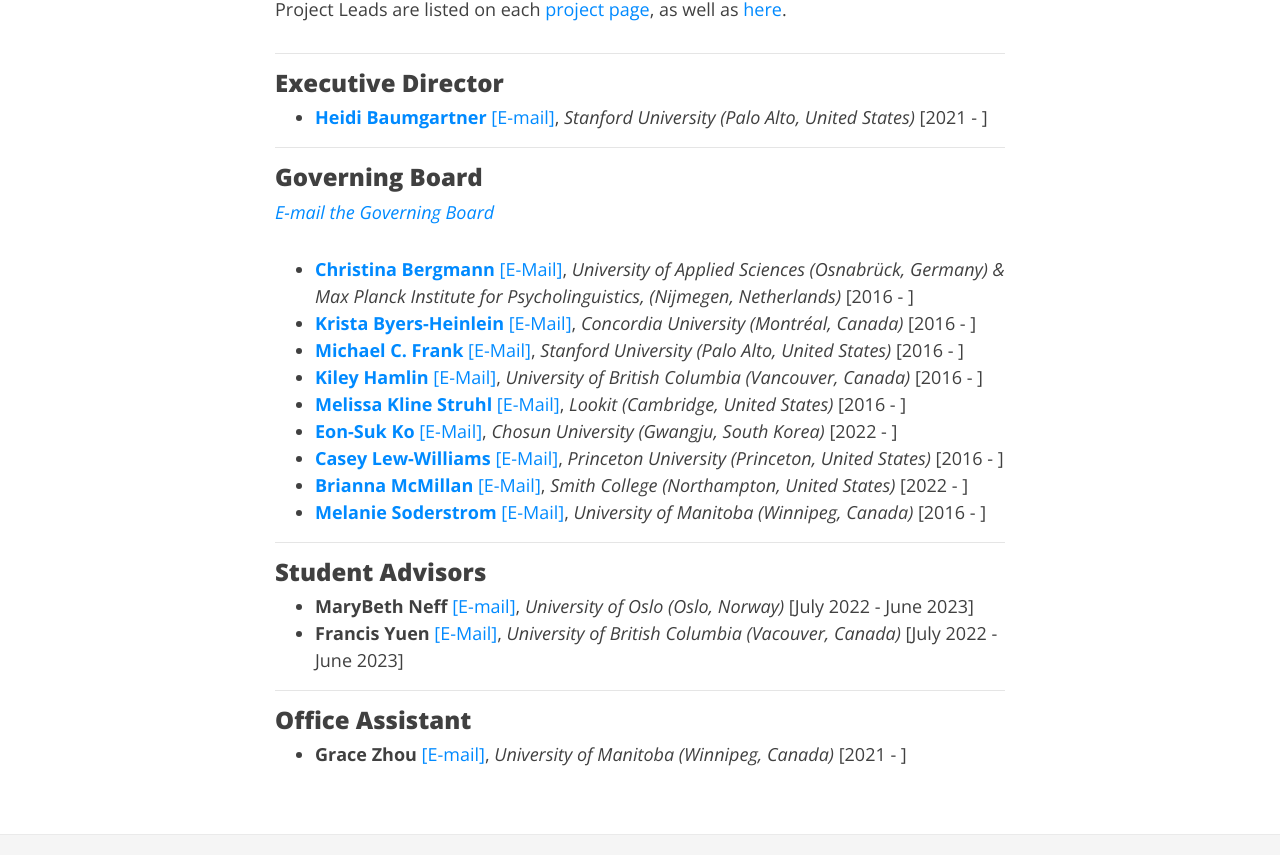
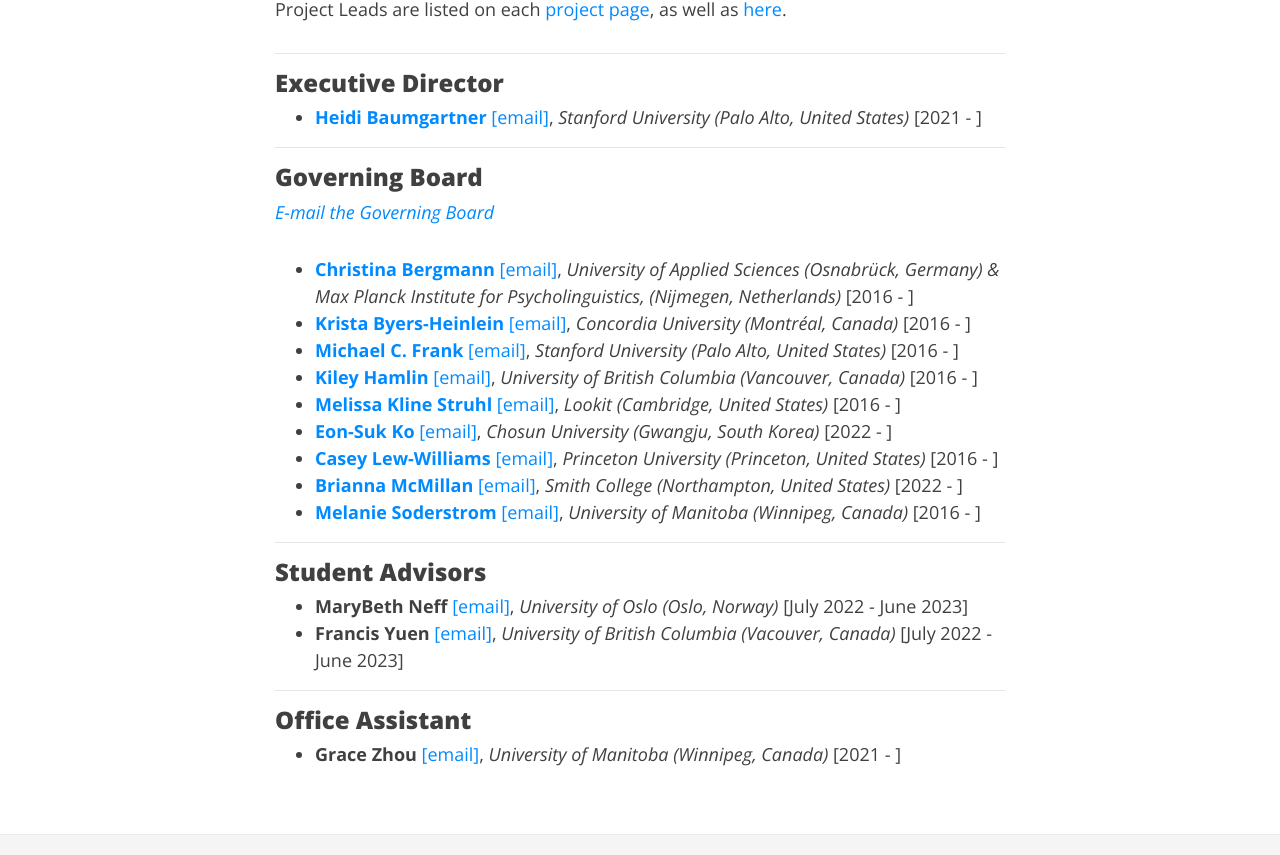
Before and after one commit to manybabies/manybabies.github.io, a Jekyll site: the page built from people.md, in a window 1280 px wide and 1400 px high, scrolled down 1163 px. Shown: the part 298-1153 px from the top of the window. Built offline with Jekyll 4.4.1, drawn with Linux system fonts in a browser that asks for light colours; nearby versions of some CDN libraries; some web fonts are replaced.

Commit message:
Update people.md

```diff
--- a/people.md
+++ b/people.md
@@ -30,29 +30,29 @@
 ***
 ### Executive Director
 
-* [**Heidi Baumgartner**](https://www-csli.stanford.edu/people/baumgartner-heidi) [[E-mail]](mailto:manybabiesconsortium@gmail.com), *Stanford University (Palo Alto, United States)* [2021 - ]
+* [**Heidi Baumgartner**](https://www-csli.stanford.edu/people/baumgartner-heidi) [[email]](mailto:manybabiesconsortium@gmail.com), *Stanford University (Palo Alto, United States)* [2021 - ]
 
 ***
 ### Governing Board
 
 > [E-mail the Governing Board](mailto:manybabies-gb@mailman.stanford.edu)
 
-* [**Christina Bergmann**](https://www.mpi.nl/people/bergmann-christina) [[E-Mail]](chbergma@gmail.com), *University of Applied Sciences (Osnabrück, Germany) & Max Planck Institute for Psycholinguistics, (Nijmegen, Netherlands)* [2016 - ]
-* [**Krista Byers-Heinlein**](https://www.concordia.ca/artsci/psychology/faculty.html?fpid=krista-byers-heinlein) [[E-Mail]](k.byers@concordia.ca), *Concordia University (Montréal, Canada)* [2016 - ]
-* [**Michael C. Frank**](https://web.stanford.edu/~mcfrank/) [[E-Mail]](mcfrank@stanford.edu), *Stanford University (Palo Alto, United States)* [2016 - ]
-* [**Kiley Hamlin**](https://psych.ubc.ca/profile/kiley-hamlin/) [[E-Mail]](kiley.hamlin@psych.ubc.ca), *University of British Columbia (Vancouver, Canada)* [2016 - ]
-* [**Melissa Kline Struhl**](http://www.melissaklinestruhl.com) [[E-Mail]](mekline@mit.edu), *Lookit (Cambridge, United States)* [2016 - ]
-* [**Eon-Suk Ko**](https://sites.google.com/site/eonsuk/) [[E-Mail]](eonsuk@gmail.com), *Chosun University (Gwangju, South Korea)* [2022 - ]
-* [**Casey Lew-Williams**](https://psych.princeton.edu/person/casey-lew-williams) [[E-Mail]](caseylw@princeton.edu), *Princeton University (Princeton, United States)* [2016 - ]
-* [**Brianna McMillan**](https://www.smith.edu/academics/faculty/brianna-mcmillan) [[E-Mail]](bmcmillan@smith.edu), *Smith College (Northampton, United States)* [2022 - ]
-* [**Melanie Soderstrom**](https://home.cc.umanitoba.ca/~soderstr/) [[E-Mail]](m_soderstrom@umanitoba.ca), *University of Manitoba (Winnipeg, Canada)* [2016 - ]
+* [**Christina Bergmann**](https://www.mpi.nl/people/bergmann-christina) [[email]](chbergma@gmail.com), *University of Applied Sciences (Osnabrück, Germany) & Max Planck Institute for Psycholinguistics, (Nijmegen, Netherlands)* [2016 - ]
+* [**Krista Byers-Heinlein**](https://www.concordia.ca/artsci/psychology/faculty.html?fpid=krista-byers-heinlein) [[email]](k.byers@concordia.ca), *Concordia University (Montréal, Canada)* [2016 - ]
+* [**Michael C. Frank**](https://web.stanford.edu/~mcfrank/) [[email]](mcfrank@stanford.edu), *Stanford University (Palo Alto, United States)* [2016 - ]
+* [**Kiley Hamlin**](https://psych.ubc.ca/profile/kiley-hamlin/) [[email]](kiley.hamlin@psych.ubc.ca), *University of British Columbia (Vancouver, Canada)* [2016 - ]
+* [**Melissa Kline Struhl**](http://www.melissaklinestruhl.com) [[email]](mekline@mit.edu), *Lookit (Cambridge, United States)* [2016 - ]
+* [**Eon-Suk Ko**](https://sites.google.com/site/eonsuk/) [[email]](eonsuk@gmail.com), *Chosun University (Gwangju, South Korea)* [2022 - ]
+* [**Casey Lew-Williams**](https://psych.princeton.edu/person/casey-lew-williams) [[email]](caseylw@princeton.edu), *Princeton University (Princeton, United States)* [2016 - ]
+* [**Brianna McMillan**](https://www.smith.edu/academics/faculty/brianna-mcmillan) [[email]](bmcmillan@smith.edu), *Smith College (Northampton, United States)* [2022 - ]
+* [**Melanie Soderstrom**](https://home.cc.umanitoba.ca/~soderstr/) [[email]](m_soderstrom@umanitoba.ca), *University of Manitoba (Winnipeg, Canada)* [2016 - ]
 
 ***
 ### Student Advisors
 
-* **MaryBeth Neff** [[E-mail]](mailto:marybethneff@gmail.com), *University of Oslo (Oslo, Norway)*  [July 2022 - June 2023]
-* **Francis Yuen** [[E-Mail]](francis.yuen@psych.ubc.ca), *University of British Columbia (Vacouver, Canada)* [July 2022 - June 2023]
+* **MaryBeth Neff** [[email]](mailto:marybethneff@gmail.com), *University of Oslo (Oslo, Norway)*  [July 2022 - June 2023]
+* **Francis Yuen** [[email]](francis.yuen@psych.ubc.ca), *University of British Columbia (Vacouver, Canada)* [July 2022 - June 2023]
 
 ***
 ### Office Assistant
-* **Grace Zhou** [[E-mail]](mailto:grace.zhou@umanitoba.ca), *University of Manitoba (Winnipeg, Canada)* [2021 - ]
+* **Grace Zhou** [[email]](mailto:grace.zhou@umanitoba.ca), *University of Manitoba (Winnipeg, Canada)* [2021 - ]
```
